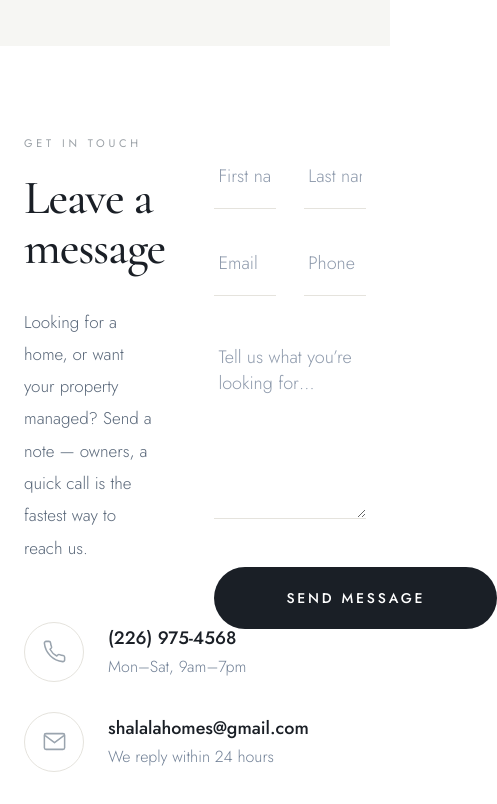
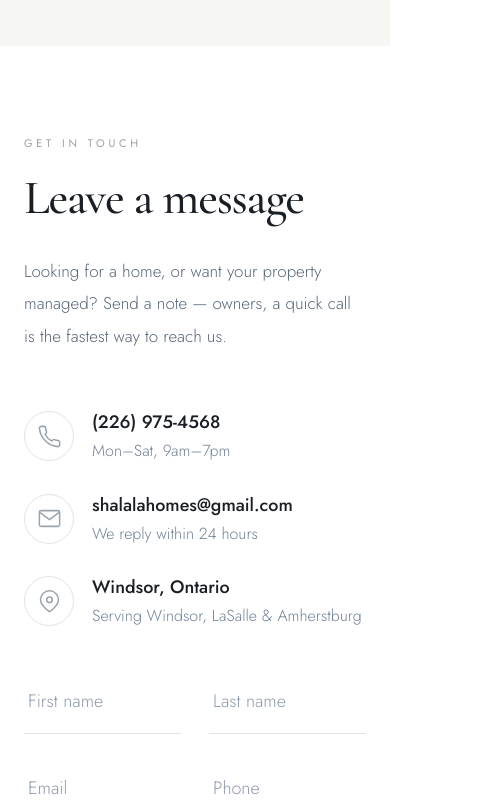
Before and after one commit to Muzzznah/Shalala-Homes, an Angular app: page / in a window 390 px wide. Shown: the part 3820-4624 px from the top of the page, 497 px wide, since content can reach past the window. Built offline with nearby package versions, Linux system fonts and the light colour scheme.

Commit message:
complete the responsive part, now the contact section fit in mobile screen

```diff
--- a/src/app/components/contact/contact.scss
+++ b/src/app/components/contact/contact.scss
@@ -183,3 +183,28 @@
   white-space: nowrap;
   border: 0;
 }
+
+@media (max-width: 820px) {
+  .contact {
+
+    &__content {
+      grid-template-columns: 1fr;
+      gap: 55px;
+    }
+
+    &__form {
+      padding-top: 0;
+    }
+
+  }
+  .contact-detail {
+    grid-template-columns: 51px 1fr;
+    gap: 17px;
+
+    &__icon {
+      width: 50px;
+      height: 50px;
+    }
+  }
+
+}
```
